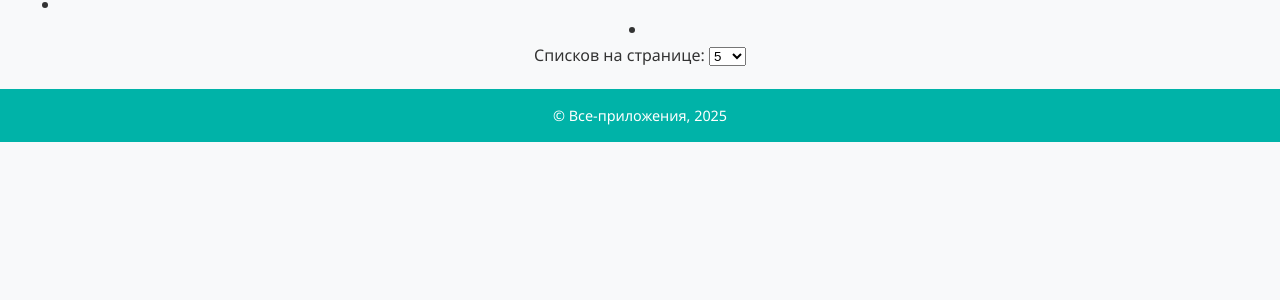
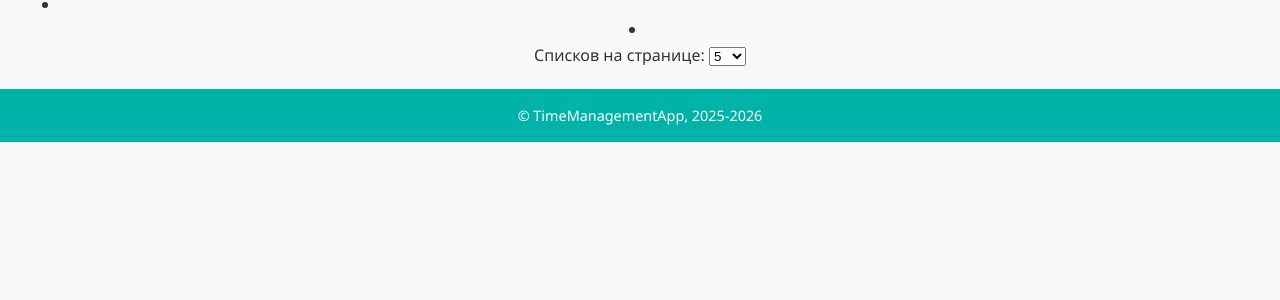
Before and after one commit to javavlsu/course-work-team-16-potahina-egorova, a Spring app: page /taskLists in a window 1280 px wide. Shown: the part 409-709 px from the top of the page. Run offline with Thymeleaf, Linux system fonts and the light colour scheme; the template is opened without the code that fills it, so the values that code supplies are empty.

Commit message:
Изменение футера

```diff
--- a/src/main/webapp/WEB-INF/view/assignedTasks.html
+++ b/src/main/webapp/WEB-INF/view/assignedTasks.html
@@ -298,7 +298,7 @@
 </div>
 
 <div class="footer">
-    © Все-приложения, 2025
+    © TimeManagementApp, 2025-2026
 </div>
 
 <!-- JavaScript для изменения размера страницы -->
--- a/src/main/webapp/WEB-INF/view/login.html
+++ b/src/main/webapp/WEB-INF/view/login.html
@@ -240,7 +240,7 @@
     </div>
 
     <div class="footer">
-        © Все-приложения, 2025
+        © TimeManagementApp, 2025-2026
     </div>
 </body>
 </html>
--- a/src/main/webapp/WEB-INF/view/main.html
+++ b/src/main/webapp/WEB-INF/view/main.html
@@ -208,8 +208,8 @@
   </div>
 </div>
 
-  <div class="footer">
-    © Все-приложения, 2025
-  </div>
+<div class="footer">
+  © TimeManagementApp, 2025-2026
+</div>
 </body>
 </html>
--- a/src/main/webapp/WEB-INF/view/notifications.html
+++ b/src/main/webapp/WEB-INF/view/notifications.html
@@ -253,7 +253,7 @@
 </div>
 
 <div class="footer">
-    © Все-приложения, 2025
+    © TimeManagementApp, 2025-2026
 </div>
 
 <script>
--- a/src/main/webapp/WEB-INF/view/profile.html
+++ b/src/main/webapp/WEB-INF/view/profile.html
@@ -308,7 +308,7 @@
     </div>
 
     <div class="footer">
-        © Все-приложения, 2025
+        © TimeManagementApp, 2025-2026
     </div>
 </body>
 </html>
--- a/src/main/webapp/WEB-INF/view/register.html
+++ b/src/main/webapp/WEB-INF/view/register.html
@@ -278,7 +278,7 @@
 </div>
 
 <div class="footer">
-    © Все-приложения, 2025
+    © TimeManagementApp, 2025-2026
 </div>
 
 <script>
--- a/src/main/webapp/WEB-INF/view/settings.html
+++ b/src/main/webapp/WEB-INF/view/settings.html
@@ -145,9 +145,8 @@
         </form>
     </div>
 
-    <!-- Footer -->
     <div class="footer">
-        © Все-приложения, 2025
+        © TimeManagementApp, 2025-2026
     </div>
 </body>
 </html>
--- a/src/main/webapp/WEB-INF/view/taskDetails.html
+++ b/src/main/webapp/WEB-INF/view/taskDetails.html
@@ -250,7 +250,7 @@
   </div>
 
   <div class="footer">
-    © Все-приложения, 2025
+    © TimeManagementApp, 2025-2026
   </div>
 </body>
 </html>
--- a/src/main/webapp/WEB-INF/view/taskExecutionLog.html
+++ b/src/main/webapp/WEB-INF/view/taskExecutionLog.html
@@ -326,9 +326,8 @@
 </div>
 
 <div class="footer">
-  © Все-приложения, 2025
+  © TimeManagementApp, 2025-2026
 </div>
-
 
 <script th:inline="javascript">
   let timerInterval;
--- a/src/main/webapp/WEB-INF/view/taskForm.html
+++ b/src/main/webapp/WEB-INF/view/taskForm.html
@@ -177,7 +177,7 @@
   </div>
 
   <div class="footer">
-    © Все-приложения, 2025
+    © TimeManagementApp, 2025-2026
   </div>
 
   <script>
--- a/src/main/webapp/WEB-INF/view/taskListForm.html
+++ b/src/main/webapp/WEB-INF/view/taskListForm.html
@@ -109,7 +109,7 @@
   </div>
 
   <div class="footer">
-    © Все-приложения, 2025
+    © TimeManagementApp, 2025-2026
   </div>
 
 </body>
--- a/src/main/webapp/WEB-INF/view/taskLists.html
+++ b/src/main/webapp/WEB-INF/view/taskLists.html
@@ -318,8 +318,8 @@
   </div>
 </div>
 
-  <div class="footer">
-    © Все-приложения, 2025
-  </div>
+<div class="footer">
+  © TimeManagementApp, 2025-2026
+</div>
 </body>
 </html>
--- a/src/main/webapp/WEB-INF/view/tasks.html
+++ b/src/main/webapp/WEB-INF/view/tasks.html
@@ -343,7 +343,7 @@
   </div>
 
   <div class="footer">
-    © Все-приложения, 2025
+    © TimeManagementApp, 2025-2026
   </div>
 
   <!-- JavaScript для изменения размера страницы -->
--- a/src/main/webapp/WEB-INF/view/tasksInTaskList.html
+++ b/src/main/webapp/WEB-INF/view/tasksInTaskList.html
@@ -224,7 +224,7 @@
 </div>
 
 <div class="footer">
-  © Все-приложения, 2025
+  © TimeManagementApp, 2025-2026
 </div>
 </body>
 </html>
--- a/src/main/webapp/WEB-INF/view/userProfile.html
+++ b/src/main/webapp/WEB-INF/view/userProfile.html
@@ -305,7 +305,7 @@
   </div>
 
   <div class="footer">
-    © Все-приложения, 2025
+    © TimeManagementApp, 2025-2026
   </div>
 </body>
 </html>
--- a/src/main/webapp/WEB-INF/view/users.html
+++ b/src/main/webapp/WEB-INF/view/users.html
@@ -233,7 +233,7 @@
     </div>
 
     <div class="footer">
-        © Все-приложения, 2025
+        © TimeManagementApp, 2025-2026
     </div>
 </body>
 </html>
```
